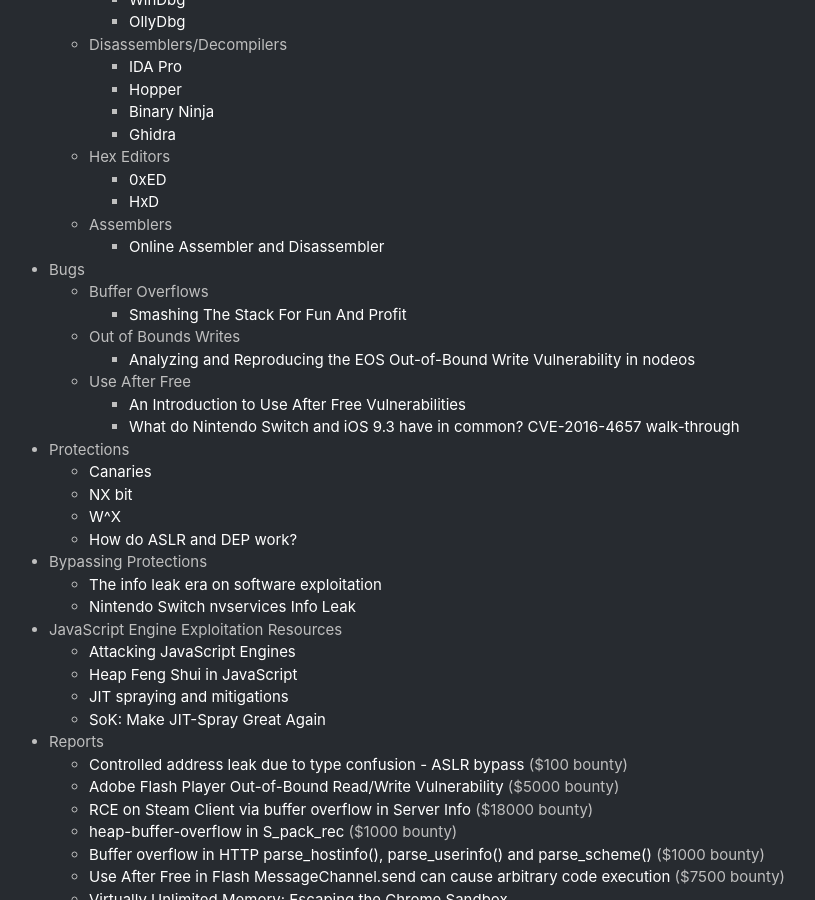
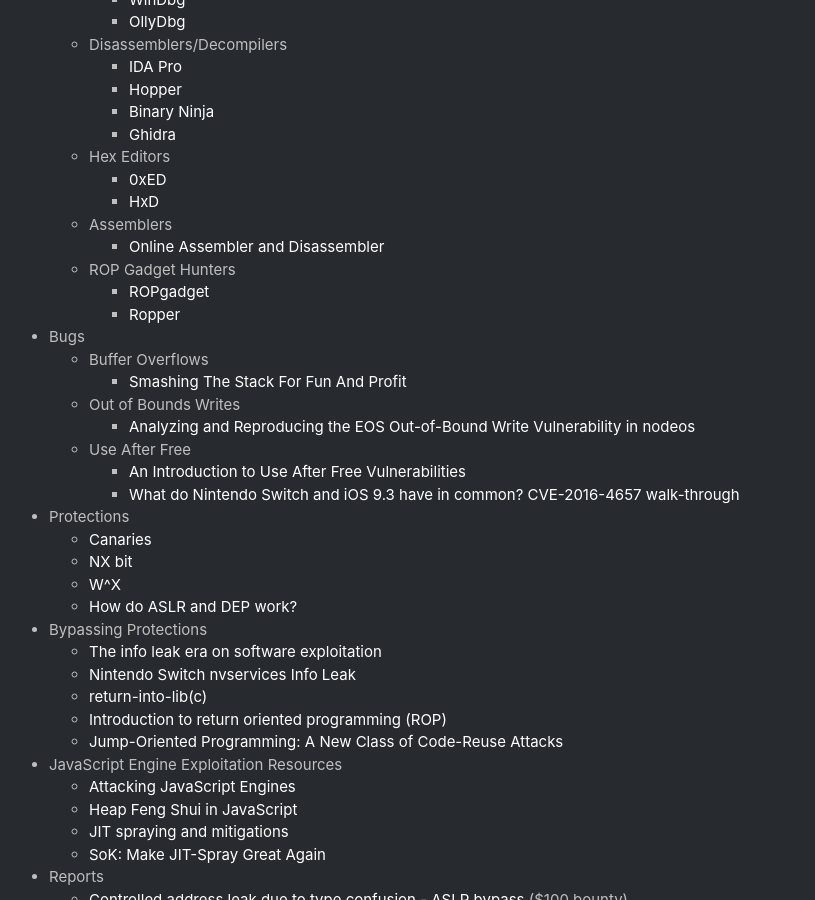
Before and after one commit to Hacker0x01/hacker101, a Jekyll site: the page built from sessions/native_code_crash_course.md, in a window 1280 px wide and 900 px high, scrolled down 1549 px. Shown: the whole window, without its empty margins (76-891 px from the left). Built offline with Jekyll 4.4.1, drawn with Linux system fonts in a browser that asks for light colours.

Commit message:
Added some ROP and JOP resources.

```diff
--- a/sessions/native_code_crash_course.md
+++ b/sessions/native_code_crash_course.md
@@ -77,6 +77,9 @@
 		- [HxD](https://mh-nexus.de/en/hxd/)
 	- Assemblers
 		- [Online Assembler and Disassembler](http://shell-storm.org/online/Online-Assembler-and-Disassembler/)
+	- ROP Gadget Hunters
+		- [ROPgadget](https://github.com/JonathanSalwan/ROPgadget)
+		- [Ropper](https://github.com/sashs/Ropper)
 - Bugs
 	- Buffer Overflows
 		- [Smashing The Stack For Fun And Profit](http://phrack.org/issues/49/14.html)
@@ -93,6 +96,9 @@
 - Bypassing Protections
 	- [The info leak era on software exploitation](https://media.blackhat.com/bh-us-12/Briefings/Serna/BH_US_12_Serna_Leak_Era_Slides.pdf)
 	- [Nintendo Switch nvservices Info Leak](https://daeken.svbtle.com/nintendo-switch-nvservices-info-leak)
+	- [return-into-lib(c)](http://phrack.org/issues/58/4.html)
+	- [Introduction to return oriented programming (ROP)](http://codearcana.com/posts/2013/05/28/introduction-to-return-oriented-programming-rop.html)
+	- [Jump-Oriented Programming: A New Class of Code-Reuse Attacks](https://www.comp.nus.edu.sg/~liangzk/papers/asiaccs11.pdf)
 - JavaScript Engine Exploitation Resources
 	- [Attacking JavaScript Engines](http://www.phrack.org/papers/attacking_javascript_engines.html)
 	- [Heap Feng Shui in JavaScript](https://www.blackhat.com/presentations/bh-europe-07/Sotirov/Presentation/bh-eu-07-sotirov-apr19.pdf)
```
